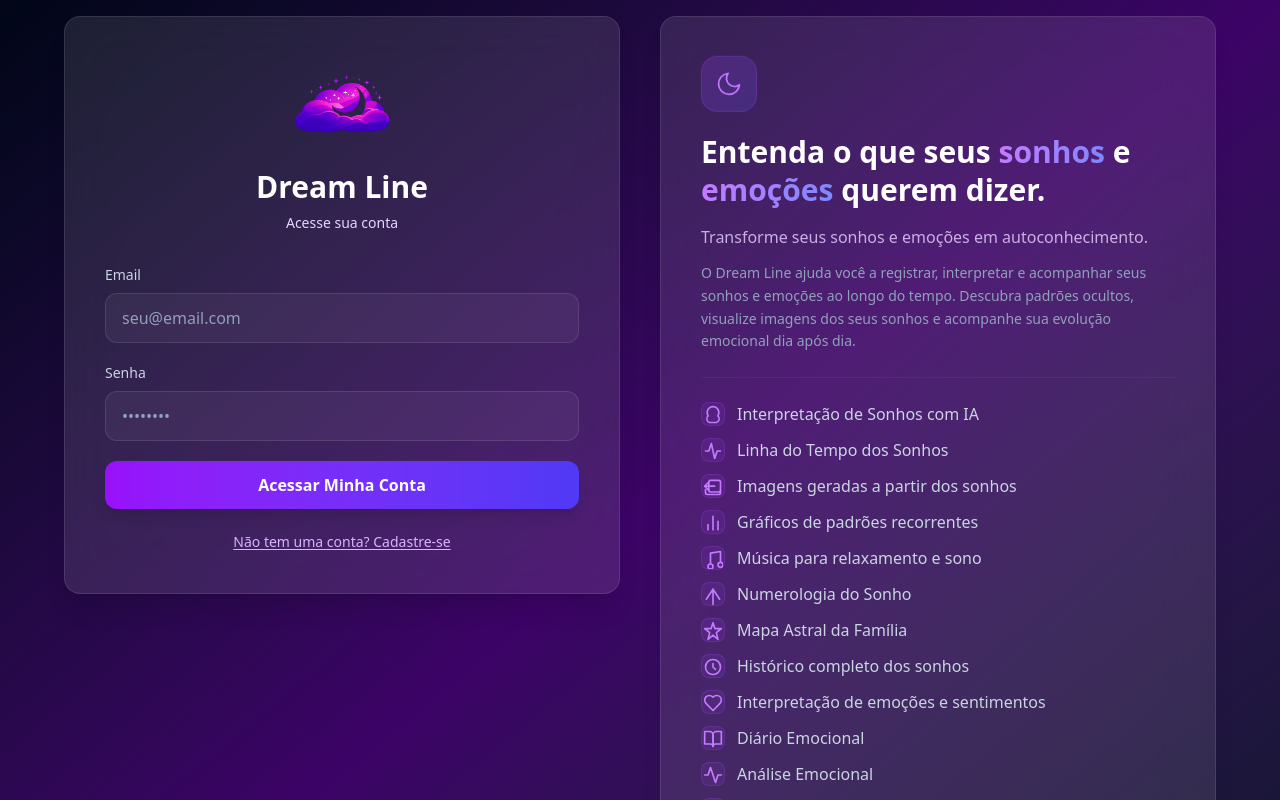
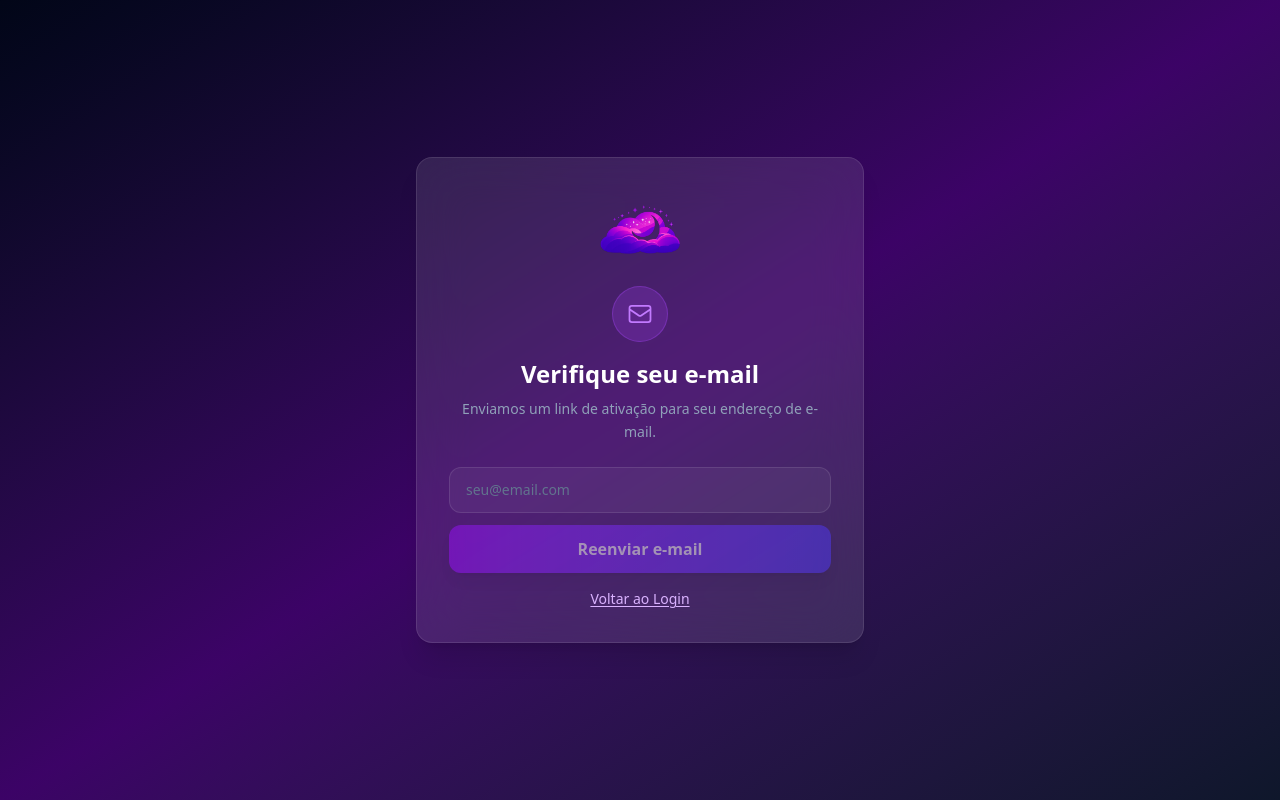
Before and after one commit to DenisBuarqueDev/frontend_dream_line, a React (Vite) app: page /verify-email in a window 1280 px wide. Before the commit this address led to /login. Shown: the top 800 px of the page. Built offline with nearby package versions, Linux system fonts and the light colour scheme.

Commit message:
Adicionando verificação de e-mail valido

```diff
--- a/src/App.jsx
+++ b/src/App.jsx
@@ -5,6 +5,7 @@ import { ProtectedRoute } from "./components/ProtectedRoute";
 import { RequirePlan } from "./components/RequirePlan";
 import { onForegroundMessage } from "./services/firebaseClient";
 import Login from "./pages/Login";
+import VerifyEmail from "./pages/VerifyEmail";
 import Dashboard from "./pages/Dashboard";
 import Timeline from "./pages/Timeline";
 import SleepMode from "./pages/SleepMode";
@@ -55,6 +56,10 @@ function App() {
       <Route
         path="/pricing"
         element={<Pricing />}
+      />
+      <Route
+        path="/verify-email"
+        element={<VerifyEmail />}
       />
       <Route
         path="/payment-success"
--- a/src/pages/Login.jsx
+++ b/src/pages/Login.jsx
@@ -1,7 +1,7 @@
 import { useState } from "react";
 import { useNavigate } from "react-router-dom";
 import { useAuth } from "../context/AuthContext";
-import { login as apiLogin, register as apiRegister } from "../services/api";
+import { login as apiLogin, register as apiRegister, resendVerification } from "../services/api";
 import { executeRecaptcha } from "../services/recaptcha";
 import GlassCard from "../components/ui/GlassCard";
 import logotipo from "../assets/logotipo.png";
@@ -96,10 +96,15 @@ export default function Login() {
   const [isLoading, setIsLoading] = useState(false);
   const [error, setError] = useState("");
   const [isRegister, setIsRegister] = useState(false);
+  const [needsVerification, setNeedsVerification] = useState(false);
+  const [resending, setResending] = useState(false);
+  const [resendMessage, setResendMessage] = useState("");
 
   async function handleLogin(e) {
     e.preventDefault();
     setError("");
+    setNeedsVerification(false);
+    setResendMessage("");
 
     if (!email || !password) {
       setError("Preencha todos os campos");
@@ -120,9 +125,11 @@ export default function Login() {
 
       if (isRegister) {
         data = await apiRegister(email, password, recaptchaToken);
-      } else {
-        data = await apiLogin(email, password, recaptchaToken);
+        navigate("/verify-email", { state: { email } });
+        return;
       }
+
+      data = await apiLogin(email, password, recaptchaToken);
 
       const token = data.data?.token;
       const userData = {
@@ -144,12 +151,20 @@ export default function Login() {
     } catch (err) {
       console.error("Erro:", err);
 
+      const lowerMessage = (err.message || "").toLowerCase();
+
+      if (lowerMessage.includes("verifique seu e-mail")) {
+        setNeedsVerification(true);
+        setError(err.message);
+        setIsLoading(false);
+        return;
+      }
+
       let errorMessage = isRegister
         ? "Erro ao cadastrar. Verifique se o email já não está cadastrado."
         : "Credenciais incorretas. Verifique seu email e senha.";
 
       if (err.message) {
-        const lowerMessage = err.message.toLowerCase();
         if (
           lowerMessage.includes("401") ||
           lowerMessage.includes("invalid") ||
@@ -176,6 +191,19 @@ export default function Login() {
       setError(errorMessage);
     } finally {
       setIsLoading(false);
+    }
+  }
+
+  async function handleResendVerification() {
+    setResending(true);
+    setResendMessage("");
+    try {
+      const result = await resendVerification(email);
+      setResendMessage(result?.data?.message || "Se o e-mail estiver cadastrado, um novo link será enviado.");
+    } catch {
+      setResendMessage("Erro ao reenviar. Tente novamente.");
+    } finally {
+      setResending(false);
     }
   }
 
@@ -297,7 +325,22 @@ export default function Login() {
 
               {error && (
                 <div className="bg-red-500/20 border border-red-500/30 text-white px-4 py-3 rounded-xl text-sm text-center">
-                  {error}
+                  <p>{error}</p>
+                  {needsVerification && (
+                    <div className="mt-3">
+                      <button
+                        type="button"
+                        onClick={handleResendVerification}
+                        disabled={resending}
+                        className="text-purple-300 hover:text-purple-200 text-xs underline underline-offset-2 transition-colors"
+                      >
+                        {resending ? "Enviando..." : "Reenviar e-mail de verificação"}
+                      </button>
+                      {resendMessage && (
+                        <p className="text-xs text-purple-300/70 mt-1">{resendMessage}</p>
+                      )}
+                    </div>
+                  )}
                 </div>
               )}
 
--- /dev/null
+++ b/src/pages/VerifyEmail.jsx
@@ -0,0 +1,159 @@
+import { useState, useEffect } from "react";
+import { useSearchParams, useNavigate, useLocation } from "react-router-dom";
+import { verifyEmail, resendVerification } from "../services/api";
+import GlassCard from "../components/ui/GlassCard";
+import PrimaryButton from "../components/ui/PrimaryButton";
+import logotipo from "../assets/logotipo.png";
+
+export default function VerifyEmail() {
+  const [searchParams] = useSearchParams();
+  const navigate = useNavigate();
+  const location = useLocation();
+
+  const token = searchParams.get("token");
+  const emailFromState = location.state?.email || "";
+
+  const [status, setStatus] = useState(token ? "verifying" : "waiting");
+  const [message, setMessage] = useState("");
+  const [email, setEmail] = useState(emailFromState);
+  const [emailInput, setEmailInput] = useState(emailFromState);
+  const [resending, setResending] = useState(false);
+
+  useEffect(() => {
+    if (token && status === "verifying") {
+      verifyEmail(token)
+        .then(() => {
+          setStatus("success");
+          setMessage("E-mail verificado com sucesso!");
+        })
+        .catch((err) => {
+          setStatus("error");
+          setMessage(err.message || "Falha ao verificar e-mail.");
+        });
+    }
+  }, [token]);
+
+  async function handleResend() {
+    const targetEmail = email || emailInput;
+    if (!targetEmail) return;
+
+    setResending(true);
+    try {
+      await resendVerification(targetEmail);
+      setStatus("resent");
+      setMessage("Se o e-mail estiver cadastrado, um novo link será enviado.");
+    } catch (err) {
+      setMessage(err.message || "Erro ao reenviar e-mail.");
+    } finally {
+      setResending(false);
+    }
+  }
+
+  return (
+    <div className="min-h-screen bg-gradient-to-br from-slate-950 via-purple-950 to-slate-900 flex items-center justify-center p-4">
+      <div className="w-full max-w-md">
+        <GlassCard className="p-8 text-center">
+          <img
+            src={logotipo}
+            alt="Dream Line Logo"
+            className="w-20 h-20 object-contain mx-auto mb-4"
+          />
+
+          {status === "verifying" && (
+            <>
+              <h1 className="text-2xl font-bold text-white mb-4">Verificando...</h1>
+              <div className="flex justify-center">
+                <svg className="w-10 h-10 text-purple-400 animate-spin" fill="none" viewBox="0 0 24 24">
+                  <circle className="opacity-25" cx="12" cy="12" r="10" stroke="currentColor" strokeWidth="4" />
+                  <path className="opacity-75" fill="currentColor" d="M4 12a8 8 0 018-8V0C5.373 0 0 5.373 0 12h4z" />
+                </svg>
+              </div>
+            </>
+          )}
+
+          {status === "success" && (
+            <>
+              <div className="w-14 h-14 rounded-full bg-green-500/20 border border-green-500/30 flex items-center justify-center mx-auto mb-4">
+                <svg className="w-7 h-7 text-green-400" fill="none" viewBox="0 0 24 24" stroke="currentColor" strokeWidth="2">
+                  <path strokeLinecap="round" strokeLinejoin="round" d="M5 13l4 4L19 7" />
+                </svg>
+              </div>
+              <h1 className="text-2xl font-bold text-white mb-2">E-mail verificado!</h1>
+              <p className="text-slate-400 text-sm mb-6">Sua conta está ativada. Faça login para continuar.</p>
+              <PrimaryButton onClick={() => navigate("/login")} fullWidth>
+                Ir para o Login
+              </PrimaryButton>
+            </>
+          )}
+
+          {status === "error" && (
+            <>
+              <div className="w-14 h-14 rounded-full bg-red-500/20 border border-red-500/30 flex items-center justify-center mx-auto mb-4">
+                <svg className="w-7 h-7 text-red-400" fill="none" viewBox="0 0 24 24" stroke="currentColor" strokeWidth="2">
+                  <path strokeLinecap="round" strokeLinejoin="round" d="M6 18L18 6M6 6l12 12" />
+                </svg>
+              </div>
+              <h1 className="text-2xl font-bold text-white mb-2">Falha na verificação</h1>
+              <p className="text-slate-400 text-sm mb-2">{message}</p>
+              <p className="text-slate-500 text-xs mb-6">
+                O link pode ter expirado (válido por 24h). Solicite um novo.
+              </p>
+              <PrimaryButton onClick={() => navigate("/login")} fullWidth>
+                Voltar ao Login
+              </PrimaryButton>
+            </>
+          )}
+
+          {status === "waiting" && (
+            <>
+              <div className="w-14 h-14 rounded-full bg-purple-500/20 border border-purple-500/30 flex items-center justify-center mx-auto mb-4">
+                <svg className="w-7 h-7 text-purple-400" fill="none" viewBox="0 0 24 24" stroke="currentColor" strokeWidth="1.5">
+                  <path strokeLinecap="round" strokeLinejoin="round" d="M3 8l7.89 5.26a2 2 0 002.22 0L21 8M5 19h14a2 2 0 002-2V7a2 2 0 00-2-2H5a2 2 0 00-2 2v10a2 2 0 002 2z" />
+                </svg>
+              </div>
+              <h1 className="text-2xl font-bold text-white mb-2">Verifique seu e-mail</h1>
+              <p className="text-slate-400 text-sm leading-relaxed mb-6">
+                Enviamos um link de ativação para seu endereço de e-mail.
+              </p>
+
+              <div className="space-y-3">
+                <input
+                  type="email"
+                  value={emailInput}
+                  onChange={(e) => setEmailInput(e.target.value)}
+                  placeholder="seu@email.com"
+                  className="w-full px-4 py-3 rounded-xl bg-white/5 border border-white/10 text-white text-sm placeholder-slate-500 focus:outline-none focus:border-purple-500/50"
+                />
+                <PrimaryButton onClick={handleResend} disabled={resending || !emailInput} fullWidth>
+                  {resending ? "Enviando..." : "Reenviar e-mail"}
+                </PrimaryButton>
+              </div>
+
+              <button
+                onClick={() => navigate("/login")}
+                className="mt-4 text-sm text-purple-300 hover:text-purple-200 underline underline-offset-2 transition-colors"
+              >
+                Voltar ao Login
+              </button>
+            </>
+          )}
+
+          {status === "resent" && (
+            <>
+              <div className="w-14 h-14 rounded-full bg-purple-500/20 border border-purple-500/30 flex items-center justify-center mx-auto mb-4">
+                <svg className="w-7 h-7 text-purple-400" fill="none" viewBox="0 0 24 24" stroke="currentColor" strokeWidth="1.5">
+                  <path strokeLinecap="round" strokeLinejoin="round" d="M3 8l7.89 5.26a2 2 0 002.22 0L21 8M5 19h14a2 2 0 002-2V7a2 2 0 00-2-2H5a2 2 0 00-2 2v10a2 2 0 002 2z" />
+                </svg>
+              </div>
+              <h1 className="text-2xl font-bold text-white mb-2">E-mail reenviado!</h1>
+              <p className="text-slate-400 text-sm mb-6">{message}</p>
+              <PrimaryButton onClick={() => navigate("/login")} fullWidth>
+                Ir para o Login
+              </PrimaryButton>
+            </>
+          )}
+        </GlassCard>
+      </div>
+    </div>
+  );
+}
--- a/src/services/api.js
+++ b/src/services/api.js
@@ -52,6 +52,28 @@ export async function register(email, password, recaptchaToken) {
     method: 'POST',
     headers: { 'Content-Type': 'application/json' },
     body: JSON.stringify({ email, password, recaptchaToken }),
+  });
+
+  return await handleResponse(response);
+}
+
+export async function verifyEmail(token) {
+  const url = `${API_BASE_URL}/api/auth/verify-email?token=${encodeURIComponent(token)}`;
+
+  const response = await fetch(url, {
+    method: 'GET',
+  });
+
+  return await handleResponse(response);
+}
+
+export async function resendVerification(email) {
+  const url = `${API_BASE_URL}/api/auth/resend-verification`;
+
+  const response = await fetch(url, {
+    method: 'POST',
+    headers: { 'Content-Type': 'application/json' },
+    body: JSON.stringify({ email }),
   });
 
   return await handleResponse(response);
```
Also changed, not shown: 2 other files (tests, documents, lock files or other folders).
